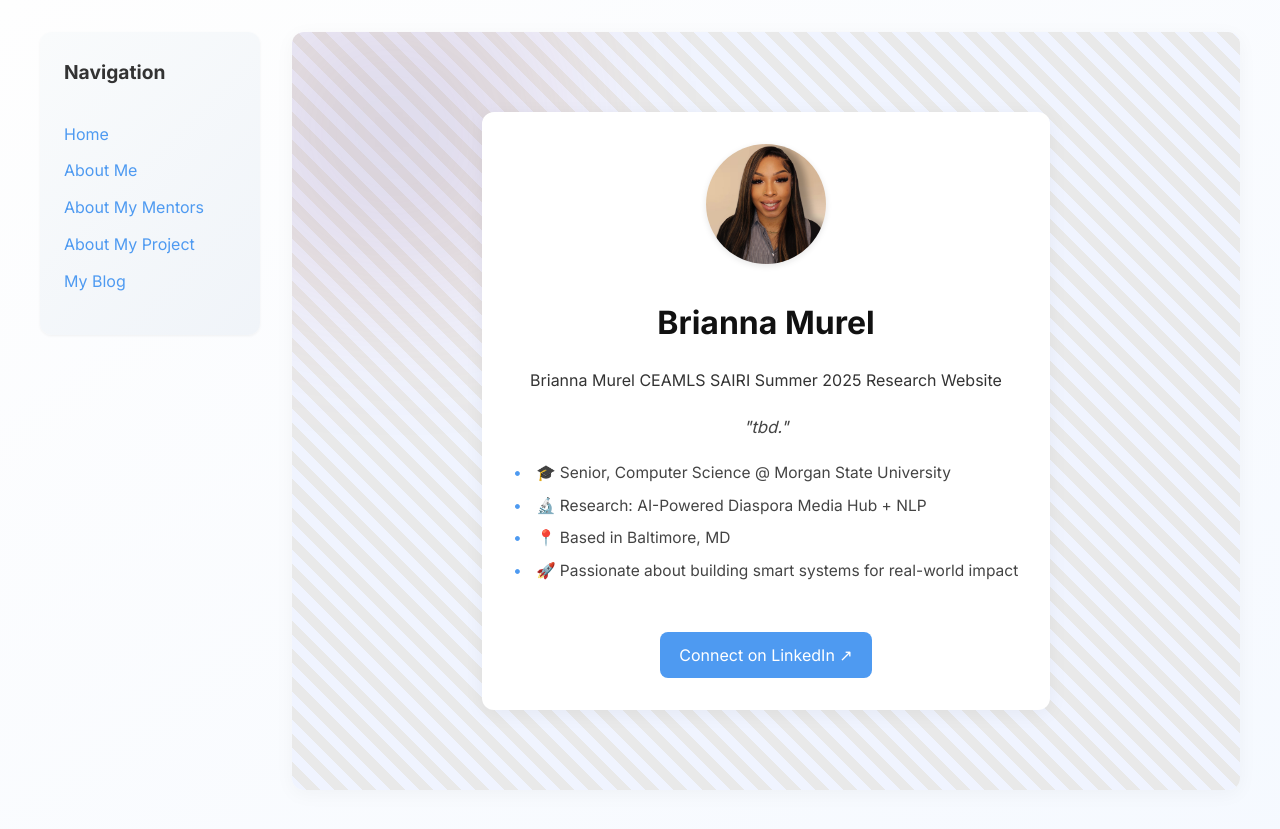
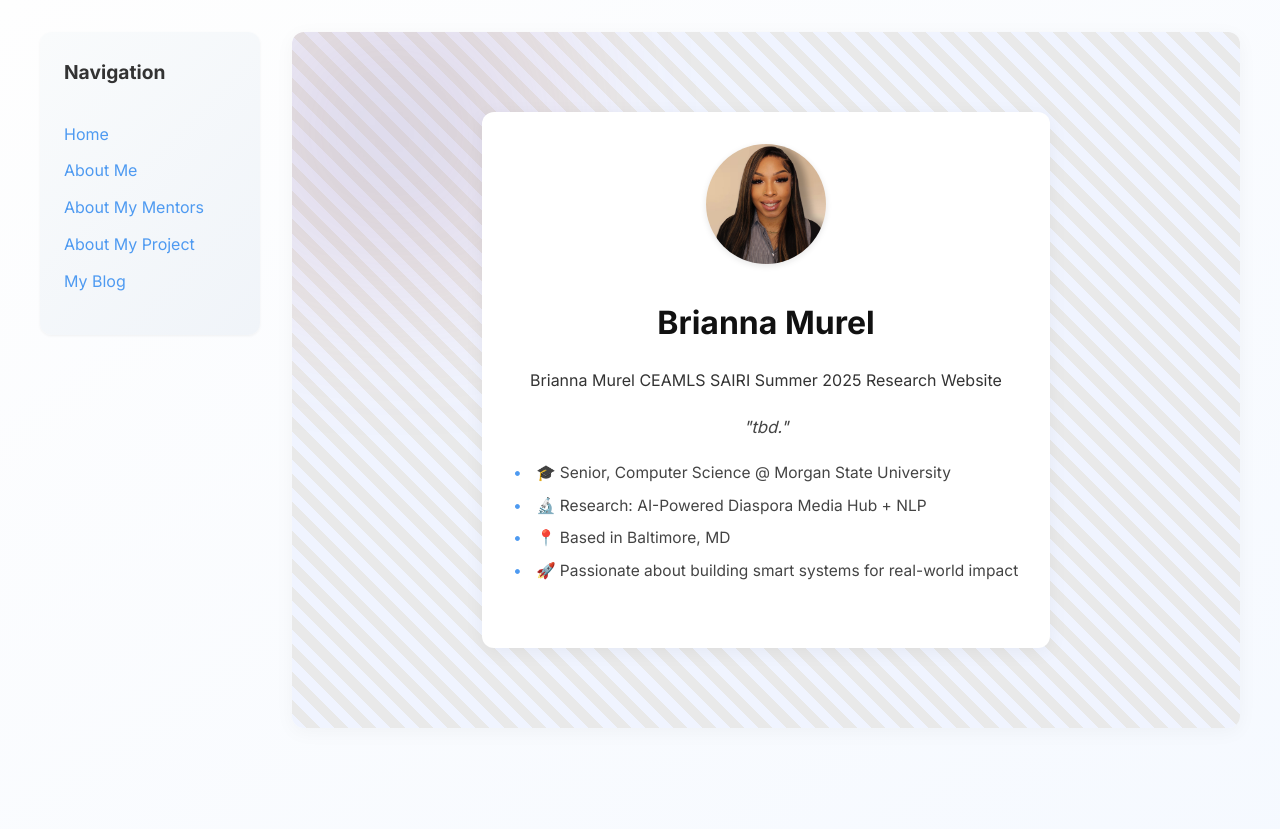
Before and after one commit to brmu22/brmu22.github.io, a Jekyll site: the page built from index.md, in a window 1280 px wide. Shown: the top 829 px of the page. Built offline with Jekyll 4.4.1, drawn with Linux system fonts in a browser that asks for light colours; part of the change alters nothing that is shown.

Commit message:
Update index.md

```diff
--- a/index.md
+++ b/index.md
@@ -11,6 +11,6 @@ quick_facts:
   - "📍 Based in Baltimore, MD"
   - "🚀 Passionate about building smart systems for real-world impact"
 
-linkedin: www.linkedin.com/in/brianna-murel-402302167
+linkedin:
 image: assets/images/headshot.jpg
 ---
```
